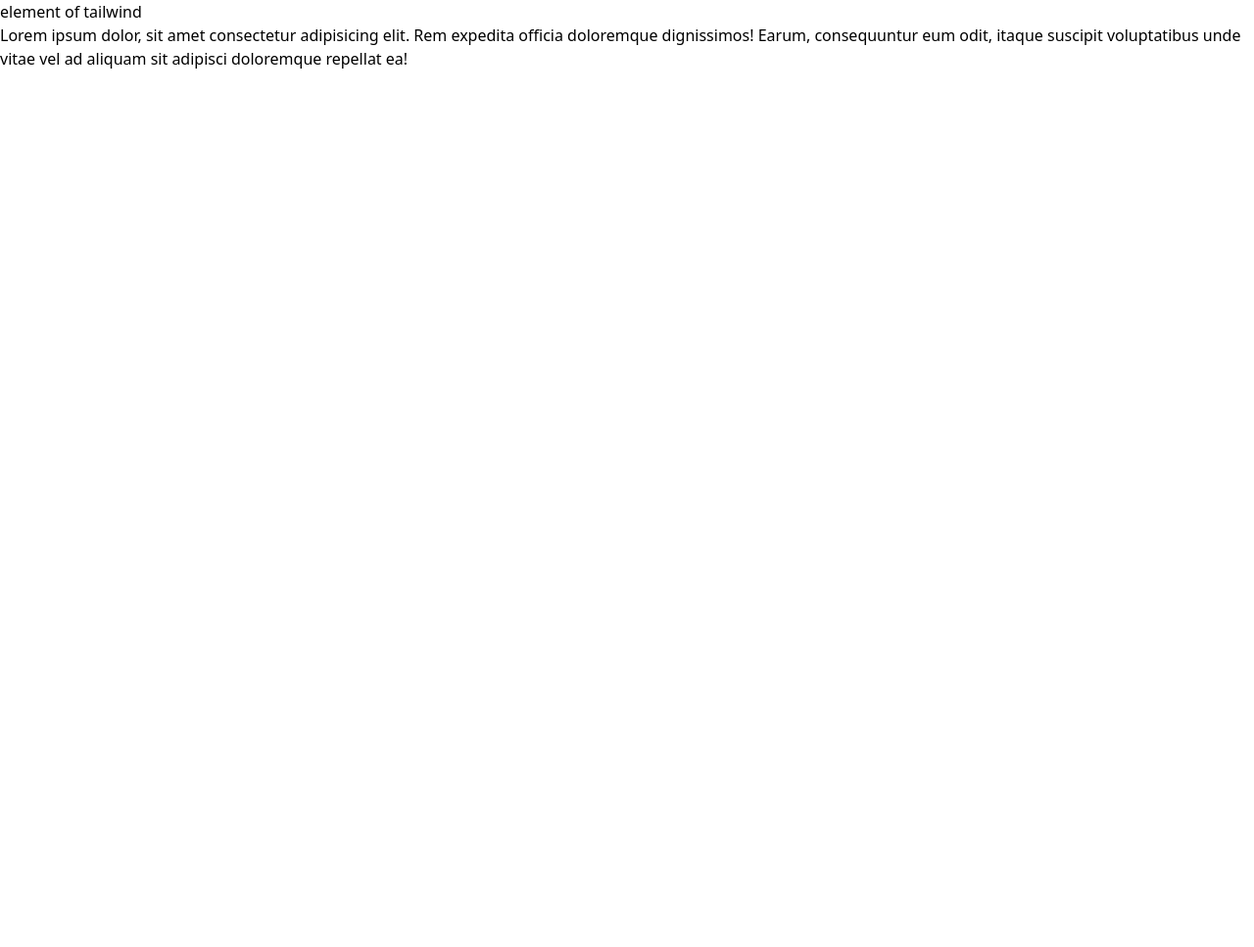
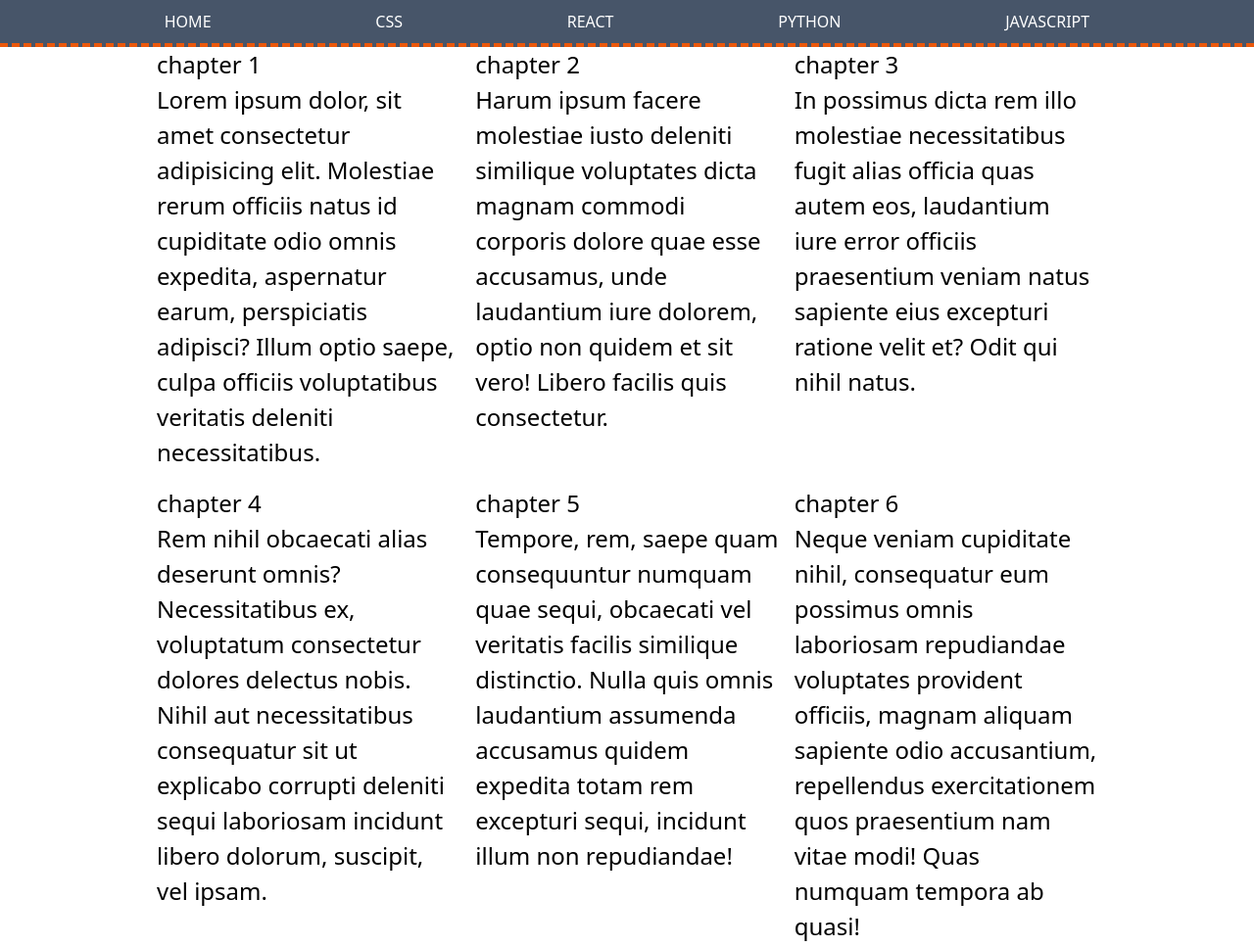
Before and after one commit to shashacodes/tailwind-6b2, a website: page index.html in a window 1280 px wide. Shown: the top 967 px of the page at 98% size. Before the commit the page ends 800 px from the top, so only its background shows below. Drawn offline with Linux system fonts and the light colour scheme.

Commit message:
feat: styled nav with css

```diff
--- a/index.html
+++ b/index.html
@@ -8,7 +8,51 @@
     <link rel="stylesheet" href="./dist/output.css">
 </head>
 <body>
-    <h1>element of tailwind</h1>
-    <p>Lorem ipsum dolor, sit amet consectetur adipisicing elit. Rem expedita officia doloremque dignissimos! Earum, consequuntur eum odit, itaque suscipit voluptatibus unde vitae vel ad aliquam sit adipisci doloremque repellat ea!</p>
+    <nav class="md:fixed md:top-0 md:left-0 md:right-0">
+        <ul class="flex md:flex-row flex-col justify-evenly
+        bg-slate-600 text-white md:h-12 h-screen items-center uppercase
+        border-b-orange-600 border-b-4 border-dashed">
+            <li class="">home</li>
+            <li class="">css</li>
+            <li class="">react</li>
+            <li class="">python</li>
+            <li class="">javascript</li>
+        </ul>
+    </nav>
+    <main class="relative -z-10 top-12 text-[24px] md:w-3/4 mx-auto
+    grid md:grid-cols-2 lg:grid-cols-3 grid-cols-1 gap-4">
+        <div>
+            <h2>chapter 1</h2>
+            <p>Lorem ipsum dolor, sit amet consectetur adipisicing elit. Molestiae rerum officiis natus id cupiditate odio omnis expedita, aspernatur earum, perspiciatis adipisci? Illum optio saepe, culpa officiis voluptatibus veritatis deleniti necessitatibus.</p>
+        </div>
+        <div>
+            <h2>chapter 2</h2>
+            <p>Harum ipsum facere molestiae iusto deleniti similique voluptates dicta magnam commodi corporis dolore quae esse accusamus, unde laudantium iure dolorem, optio non quidem et sit vero! Libero facilis quis consectetur.</p>
+        </div>
+        <div>
+            <h2>chapter 3</h2>
+            <p>In possimus dicta rem illo molestiae necessitatibus fugit alias officia quas autem eos, laudantium iure error officiis praesentium veniam natus sapiente eius excepturi ratione velit et? Odit qui nihil natus.</p>
+        </div>
+        <div>
+            <h2>chapter 4</h2>
+            <p>Rem nihil obcaecati alias deserunt omnis? Necessitatibus ex, voluptatum consectetur dolores delectus nobis. Nihil aut necessitatibus consequatur sit ut explicabo corrupti deleniti sequi laboriosam incidunt libero dolorum, suscipit, vel ipsam.</p>
+        </div>
+        <div>
+            <h2>chapter 5</h2>
+            <p>Tempore, rem, saepe quam consequuntur numquam quae sequi, obcaecati vel veritatis facilis similique distinctio. Nulla quis omnis laudantium assumenda accusamus quidem expedita totam rem excepturi sequi, incidunt illum non repudiandae!</p>
+        </div>
+        <div>
+            <h2>chapter 6</h2>
+            <p>Neque veniam cupiditate nihil, consequatur eum possimus omnis laboriosam repudiandae voluptates provident officiis, magnam aliquam sapiente odio accusantium, repellendus exercitationem quos praesentium nam vitae modi! Quas numquam tempora ab quasi!</p>
+        </div>
+        <div>
+            <h2>chapter 7</h2>
+            <p>Error reiciendis cupiditate veritatis voluptatibus maxime exercitationem fuga libero, ab autem temporibus culpa nesciunt! Voluptate, asperiores quis illo error possimus fugit, quod voluptas blanditiis, necessitatibus accusamus atque voluptatibus commodi natus.</p>
+        </div>
+        <div>
+            <h2>chapter 8</h2>
+            <p>Doloribus libero mollitia recusandae deserunt, blanditiis repudiandae error? Saepe odit et ratione perspiciatis voluptates, deleniti esse vitae? Rem maxime harum itaque alias praesentium iste excepturi aut quibusdam pariatur, similique ad!</p>
+        </div>
+    </main>
 </body>
 </html>
```
Also changed, not shown: dist/output.css.
